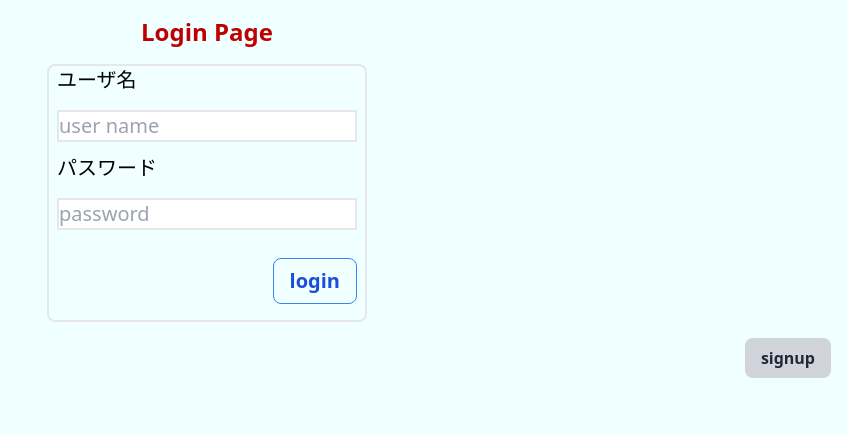
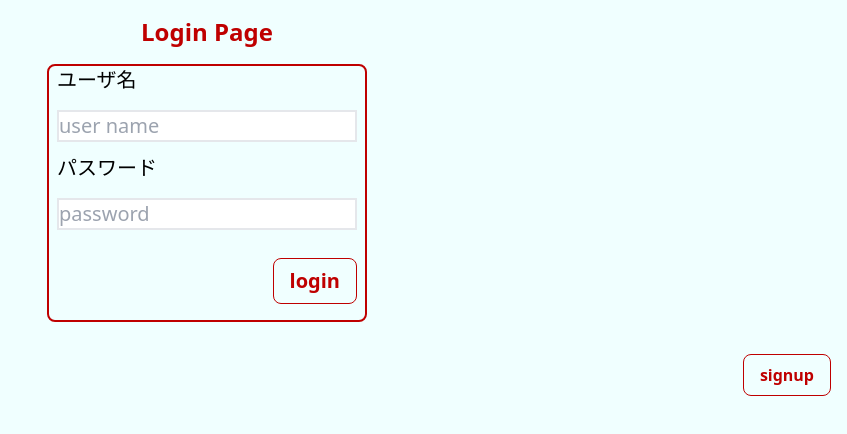
Before and after one commit to Tamashoo/Rakuten_summer_intern, a Vue app in the folder client/: page /login in a window 1280 px wide. Shown: the top 434 px of the page, without its empty margins (433-1280 px from the left). Built offline with nearby package versions, Linux system fonts and the light colour scheme.

Commit message:
fix: LoginのUIの一部修正

```diff
--- a/client/src/pages/Login.vue
+++ b/client/src/pages/Login.vue
@@ -47,7 +47,7 @@ const signup = () => {
 
 <template>
     <h1 class="text-2xl font-bold mt-4 text-center">Login Page</h1>
-    <div class="w-80 h-auto border-2 rounded-lg text-xl login mx-auto mt-4 text-left flex justify-center">
+    <div class="border-[#bf0000] w-80 h-auto border-2 rounded-lg text-xl login mx-auto mt-4 text-left flex justify-center">
         <div class="w-auto place-content-center h-auto">
             <form @submit.prevent="login">
                 <div class="userName mb-3 mx-auto">
@@ -60,13 +60,14 @@ const signup = () => {
                 </div>
                 <p v-if="wrongFlag === true" class="text-red-600 text-xs">ユーザ名またはパスワードが間違っています</p>
                 <div class="flex justify-end">
-                    <button class="bg-transparent hover:bg-blue-500 text-blue-700 font-semibold hover:text-white py-2 px-4 border border-blue-500 hover:border-transparent rounded-lg mb-4 mt-4 float">login</button>
+                    <!-- <button class="border-[#bf0000] bg-transparent hover:bg-blue-500 text-blue-700 font-semibold hover:text-white py-2 px-4 border border-blue-500 hover:border-transparent rounded-lg mb-4 mt-4 float">login</button> -->
+                    <button class="border-[#bf0000] bg-transparent hover:bg-[#bf0000] text-[#bf0000] font-semibold hover:text-white py-2 px-4 border hover:border-transparent rounded-lg mb-4 mt-4 float">login</button>
                 </div>
             </form>
         </div>
     </div>
     <div class="flex justify-end mr-4 mt-4">
-        <button class="bg-gray-300 hover:bg-gray-400 text-gray-800 font-bold py-2 px-4 rounded-lg" @click="signup()">signup</button>
+        <button class="border-[#bf0000] bg-transparent hover:bg-[#bf0000] text-[#bf0000] font-semibold hover:text-white py-2 px-4 border hover:border-transparent rounded-lg mb-4 mt-4 float" @click="signup()">signup</button>
     </div>
 </template>
 
```
